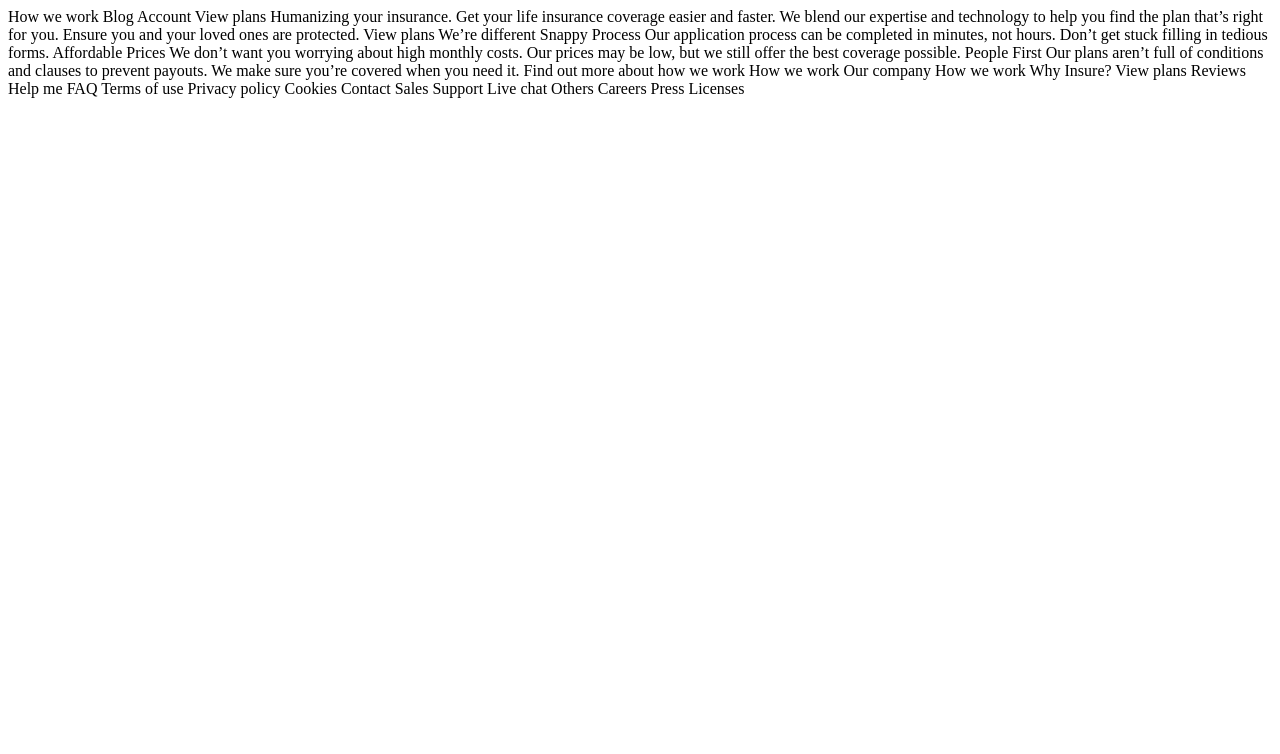
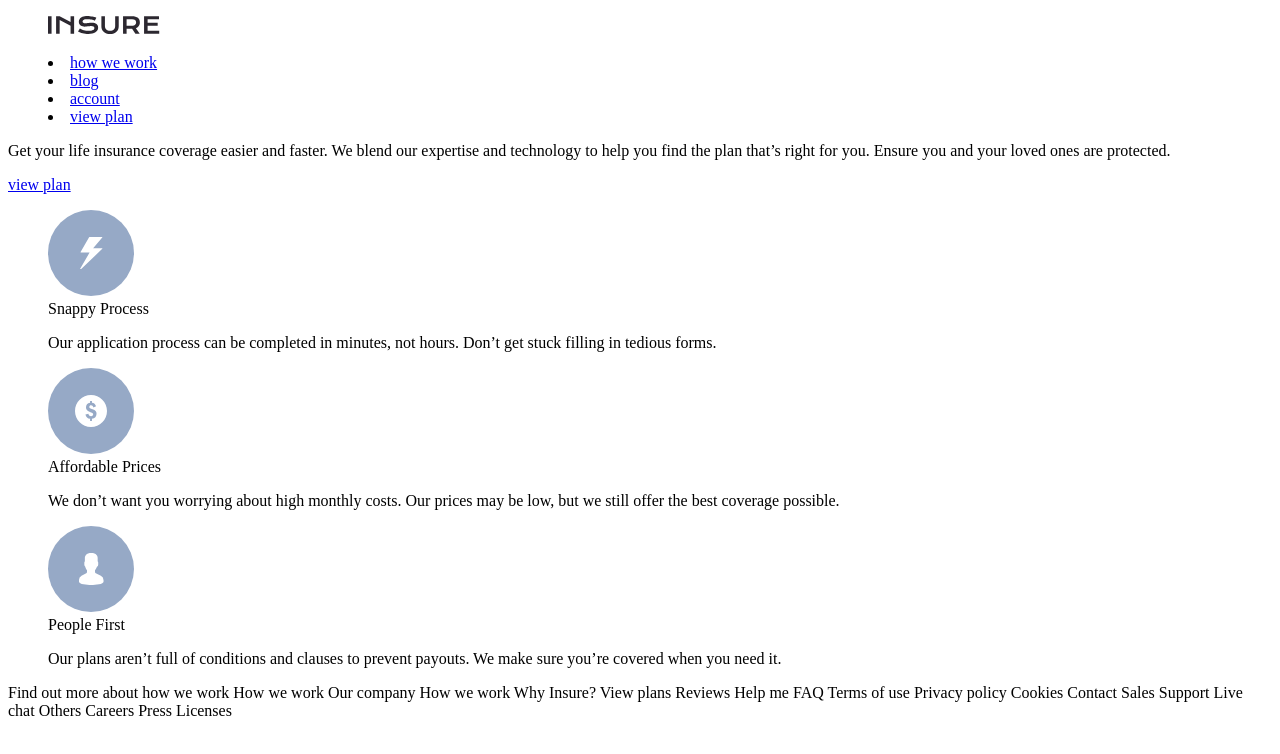
Before and after one commit to dev-lawrence/insure-landing-page, a plain HTML site: page index.html in a window 1280 px wide. Drawn offline with Linux system fonts and the light colour scheme.

Commit message:
written half of the html code

```diff
--- a/index.html
+++ b/index.html
@@ -11,15 +11,118 @@
     <title>Insure landing page</title>
   </head>
   <body>
-    How we work Blog Account View plans Humanizing your insurance. Get your life
-    insurance coverage easier and faster. We blend our expertise and technology
-    to help you find the plan that’s right for you. Ensure you and your loved
-    ones are protected. View plans We’re different Snappy Process Our
-    application process can be completed in minutes, not hours. Don’t get stuck
-    filling in tedious forms. Affordable Prices We don’t want you worrying about
-    high monthly costs. Our prices may be low, but we still offer the best
-    coverage possible. People First Our plans aren’t full of conditions and
-    clauses to prevent payouts. We make sure you’re covered when you need it.
+    <!-- HEADER SECTION -->
+    <header class="header">
+      <div class="container">
+        <div class="content d-flex">
+          <figure>
+            <a href="#" class="logo">
+              <img src="./images/logo.svg" aria-label="insure" alt="Insure" />
+            </a>
+          </figure>
+
+          <!-- NAV SECTION -->
+          <nav class="nav">
+            <menu class="nav__menu">
+              <li><a class="nav__link" href="#">how we work</a></li>
+              <li><a class="nav__link" href="#">blog</a></li>
+              <li><a class="nav__link" href="#">account</a></li>
+              <li><a class="nav__link btn cta" href="#">view plan</a></li>
+            </menu>
+          </nav>
+
+          <!-- MENU BAR -->
+          <div class="menu-bar"></div>
+        </div>
+      </div>
+    </header>
+
+    <!-- HERO SECTION -->
+    <section id="hero-section">
+      <div class="container">
+        <div class="content d-grid">
+          <div class="col-1">
+            <title class="title"><h1>Humanizing your insurance.</h1></title>
+            <article>
+              <p>
+                Get your life insurance coverage easier and faster. We blend our
+                expertise and technology to help you find the plan that’s right
+                for you. Ensure you and your loved ones are protected.
+              </p>
+              <a href="#" class="btn hero__btn">view plan</a>
+            </article>
+          </div>
+
+          <aside class="col-2"></aside>
+        </div>
+      </div>
+    </section>
+
+    <!-- PLANS SECTION -->
+    <section class="plans">
+      <div class="container">
+        <div class="content">
+          <title class="title"><h2>We’re different</h2></title>
+
+          <div class="d-grid">
+            <figure>
+              <img
+                src="./images/icon-snappy-process.svg"
+                aria-label="snappy-process"
+                alt="snappy-process"
+              />
+              <figcaption>
+                <span> Snappy Process</span>
+                <figcaption>
+                  <p>
+                    Our application process can be completed in minutes, not
+                    hours. Don’t get stuck filling in tedious forms.
+                  </p>
+                </figcaption>
+              </figcaption>
+            </figure>
+
+            <figure>
+              <img
+                src="./images/icon-affordable-prices.svg"
+                aria-label="affordable-prices"
+                alt="affordable-prices"
+              />
+              <figcaption>
+                <span> Affordable Prices</span>
+                <figcaption>
+                  <p>
+                    We don’t want you worrying about high monthly costs. Our
+                    prices may be low, but we still offer the best coverage
+                    possible.
+                  </p>
+                </figcaption>
+              </figcaption>
+            </figure>
+
+            <figure>
+              <img
+                src="./images/icon-people-first.svg"
+                aria-label="people-first"
+                alt="people-first"
+              />
+              <figcaption>
+                <span> People First</span>
+                <figcaption>
+                  <p>
+                    Our plans aren’t full of conditions and clauses to prevent
+                    payouts. We make sure you’re covered when you need it.
+                  </p>
+                </figcaption>
+              </figcaption>
+            </figure>
+          </div>
+        </div>
+      </div>
+    </section>
+
+    <!-- WORK SECTION -->
+
     Find out more about how we work How we work Our company How we work Why
     Insure? View plans Reviews Help me FAQ Terms of use Privacy policy Cookies
     Contact Sales Support Live chat Others Careers Press Licenses
```
